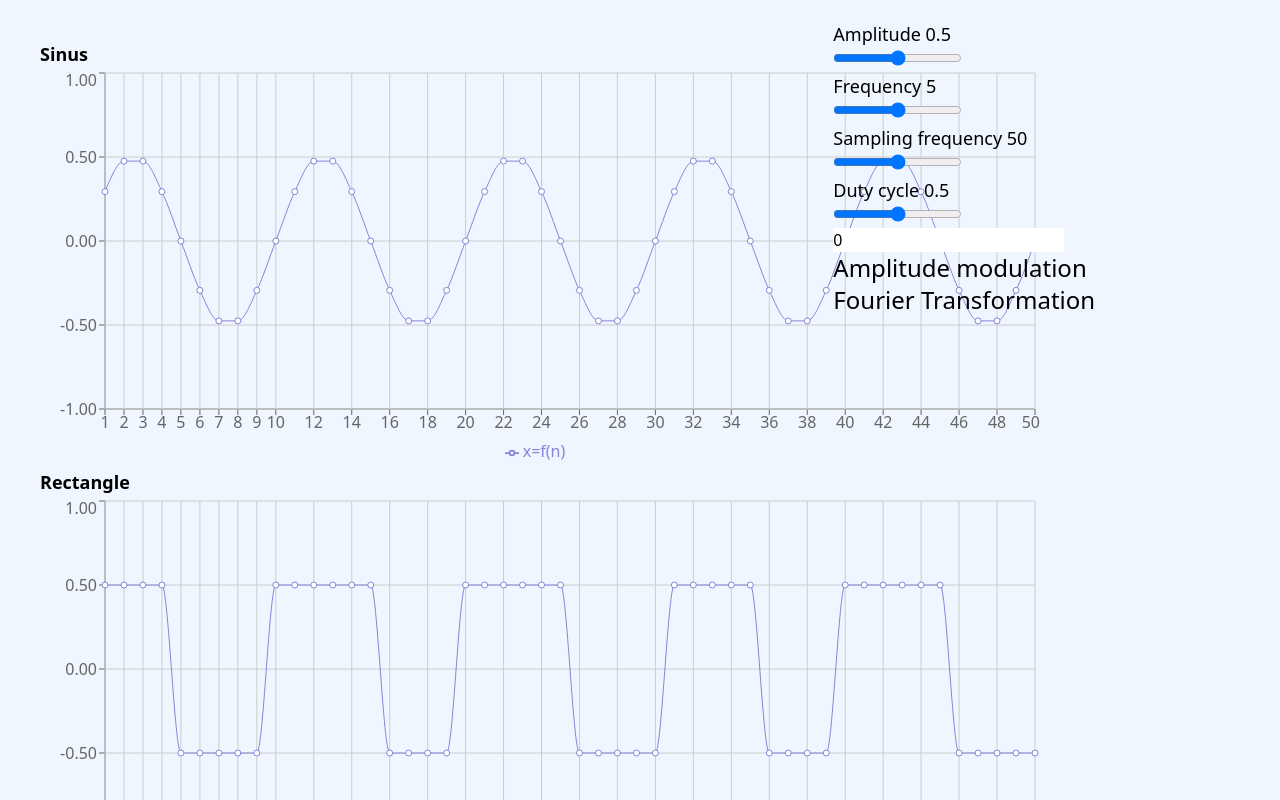
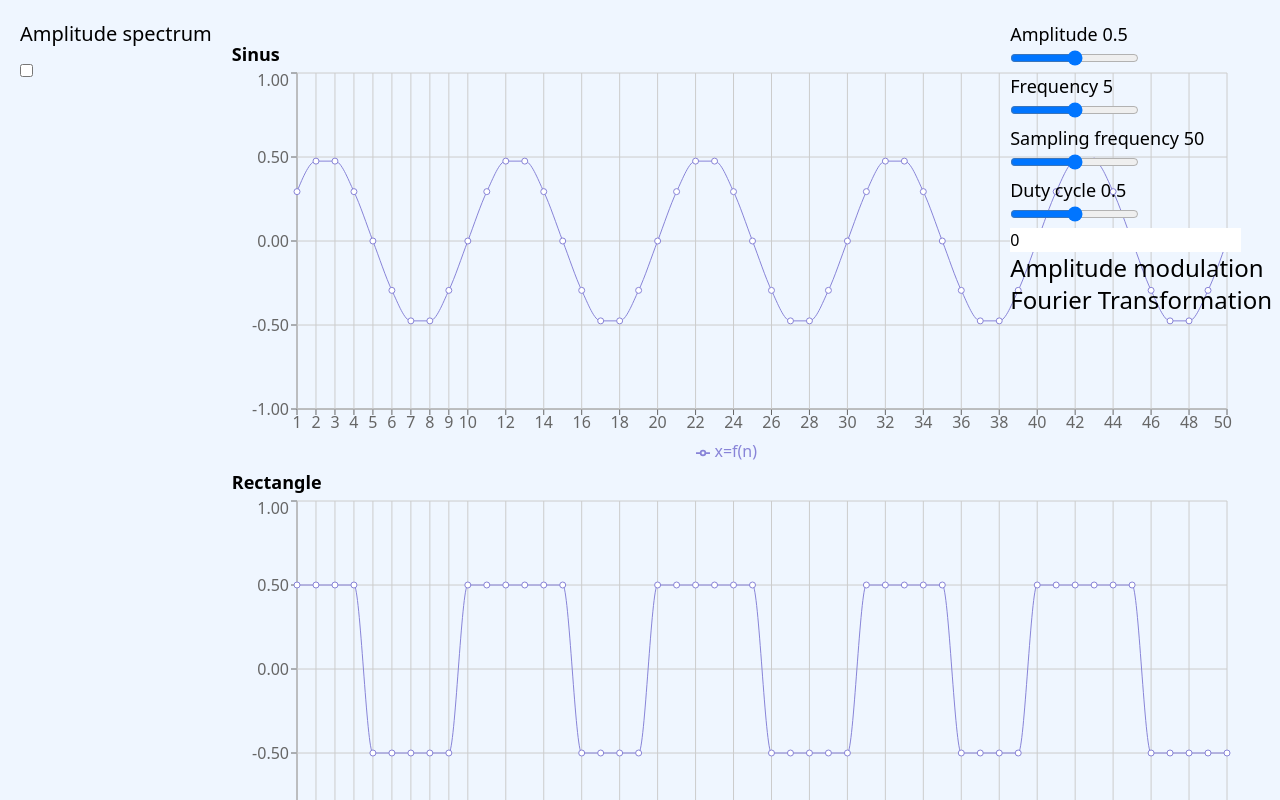
Before and after one commit to NBogomolski/DSP, a React (Vite) app in the folder Lab1/: page / in a window 1280 px wide. Both pictures are taken after a click on the switch "Fourier Transformation". Shown: the top 800 px of the page. Built offline with nearby package versions, Linux system fonts and the light colour scheme.

Commit message:
feat: architecture

```diff
--- a/Lab1/src/App.jsx
+++ b/Lab1/src/App.jsx
@@ -1,7 +1,14 @@
+
 import { useState, useEffect } from 'react'
 import Plot from './Plot.jsx'
 import './App.css'
-import { Label, RangeSlider, TextInput, ToggleSwitch } from "flowbite-react";
+import {
+  Label,
+  RangeSlider,
+  TextInput,
+  ToggleSwitch,
+  Checkbox,
+} from "flowbite-react";
 import {
   BarChart,
   XAxis,
@@ -25,6 +32,7 @@ function App() {
   const [carrierPhase, setCarrierPhase] = useState(0);
 
   const [isFourierTransformed, setIsFourierTransformed] = useState(false);
+  const [amplitudeSpecEnabled, setAmplitudeSpecEnabled] = useState(false);
 
   const generateSinusData = (a, f, N, phi0) => {
     const data = [];
@@ -135,7 +143,7 @@ function App() {
   return (
     <div className="bg-blue-50 p-5 h-full">
       <div className="flex flex-row justify-end">
-        <div className="flex flex-col w-2/6 fixed z-50">
+        <div className="flex flex-col fixed z-50 right-2">
           <Label
             htmlFor="amplitude"
             value={"Amplitude " + amplitude}
@@ -229,13 +237,30 @@ function App() {
             </>
           )}
           <ToggleSwitch
-            className='text-2xl'
+            className="text-2xl"
             id="fourier-transformation"
             label="Fourier Transformation"
             checked={isFourierTransformed}
             onChange={() => setIsFourierTransformed(!isFourierTransformed)}
+          />
+        </div>
+        {isFourierTransformed && (
+          <div className="fl">
+            <Label
+              className="flex text-xl"
+              htmlFor="amplitude-spectrum"
+              value="Amplitude spectrum"
             />
-        </div>
+            <div className="flex h-11 items-center">
+              <Checkbox
+                defaultChecked={amplitudeSpecEnabled}
+                id="amplitude-spectrum"
+                value={amplitudeSpecEnabled}
+                onChange={(e) => setAmplitudeSpecEnabled(e.target.checked)}
+              />
+            </div>
+          </div>
+        )}
         <div className="flex flex-col flex-grow p-5 w-fit self-end">
           <Plot data={sinusData} formula={"x=f(n)"} chartName={"Sinus"}></Plot>
           <Plot
--- a/Lab1/src/Plot.jsx
+++ b/Lab1/src/Plot.jsx
@@ -9,7 +9,10 @@ import {
   Legend,
 } from "recharts";
 
-const Plot = ({ data, formula, chartName }) => {
+const Plot = ({ data, formula, chartName, otherData }) => {
+  if (otherData?.length == 1) {
+    otherData[0]
+  }
   return (
     <>
       <div className="chart-container w-fit">
@@ -21,6 +24,39 @@ const Plot = ({ data, formula, chartName }) => {
           <Tooltip />
           <Legend />
           <Line type="monotone" dataKey="y" stroke="#8884d8" name={formula} />
+
+          {otherData?.length > 0 && (
+            <Line
+              type="monotone"
+              dataKey="y"
+              stroke="#f02943"
+              data={otherData[0]}
+            />
+          )}
+          {otherData?.length > 1 && (
+            <Line
+              type="monotone"
+              dataKey="y"
+              stroke="#f02943"
+              data={otherData[1]}
+            />
+          )}
+          {otherData?.length > 2 && (
+            <Line
+              type="monotone"
+              dataKey="y"
+              stroke="#050505"
+              data={otherData[2]}
+            />
+          )}
+          {otherData?.length > 3 && (
+            <Line
+              type="monotone"
+              dataKey="y"
+              stroke="#6efa02"
+              data={otherData[3]}
+            />
+          )}
         </LineChart>
       </div>
     </>
```
